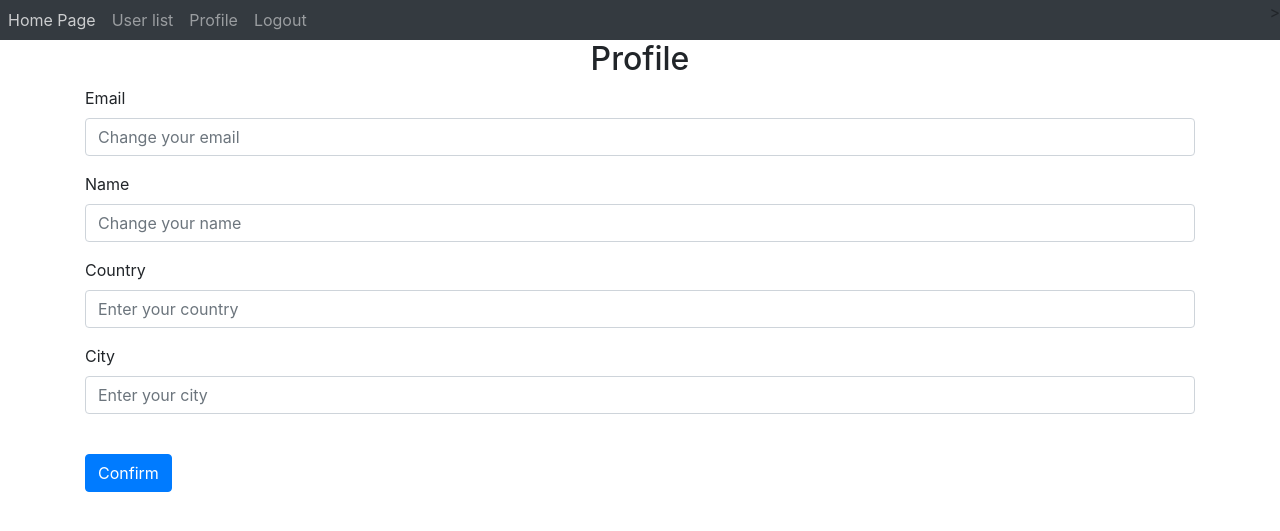
After one commit to Gamattowicz/Flask_Website, a Flask app: page /profile in a window 1280 px wide. The commit adds this page. Shown: the top 531 px of the page. Run offline with Flask 2, Linux system fonts and the light colour scheme; the visitor is signed in with stand-in values (Sample User, id 1); some libraries are stand-ins or nearby versions.

Commit message:
add users profiles

```diff
--- a/website/templates/base.html
+++ b/website/templates/base.html
@@ -18,6 +18,7 @@
                 {% if user.is_authenticated %}
                 <a class="nav-item nav-link" id="home" href="/">Home Page</a>
                 <a class="nav-item nav-link" id="userlist" href="/user-list">User list</a>
+                <a class="nav-item nav-link" id="profile" href="/profile">Profile</a>
                 <a class="nav-item nav-link" id="logout" href="/logout">Logout</a>
                 {% else %}
                 <a class="nav-item nav-link" id="login" href="/login">Login</a>
--- /dev/null
+++ b/website/templates/profile.html
@@ -0,0 +1,30 @@
+{% extends 'base.html' %}
+{% block title %}Profile{% endblock %}
+
+{% block content %}
+<form method="POST">
+    <h2 align="center">Profile</h2>
+    <div class="form-group">
+        <label for="email">Email</label>
+        <input type="email" class="form-control" id="email" name="email" placeholder="Change your email">
+    </div>
+    <div class="form-group">
+        <label for="name">Name</label>
+        <input type="text" class="form-control" id="name" name="name" placeholder="Change your name">
+    </div>
+    <div class="form-group">
+        <label for="country">Country</label>
+        <input type="text" class="form-control" id="country" name="country" placeholder="Enter your country">
+    </div>
+    <div class="form-group">
+        <label for="city">City</label>
+        <input type="text" class="form-control" id="city" name="city" placeholder="Enter your city">
+    </div>
+    <br>
+    <button type="submit" class="btn btn-primary">Confirm</button>
+</form>
+
+
+
+</ul>
+{% endblock %}
--- a/website/templates/user_list.html
+++ b/website/templates/user_list.html
@@ -3,7 +3,7 @@
 
 {% block content %}
 <h1 align="center">User list</h1>
-<ul class="list-group list-group-flush" id="notes">
+<ul class="list-group list-group-flush" id="userlist">
     <div class="container">
         <div class="row">
             <div class="col">User ID</div>
--- a/website/views.py
+++ b/website/views.py
@@ -1,4 +1,5 @@
-from flask import Blueprint, render_template, request, flash, jsonify
+from flask import Blueprint, render_template, request, flash, jsonify, \
+    redirect, url_for
 from flask_login import login_required, current_user
 from .models import Note, User
 from . import db
@@ -54,3 +55,43 @@ def delete_user():
         flash('User created successfully!', category='success')
 
     return jsonify({})
+
+
+@views.route('/profile', methods=['GET', 'POST'])
+@login_required
+def profile():
+    if request.method == 'POST':
+        email = request.form.get('email')
+        name = request.form.get('name')
+        country = request.form.get('country')
+        city = request.form.get('city')
+
+        user = User.query.filter_by(email=current_user.email).first()
+        if email == user.email:
+            flash('Emails are the same!', category='error')
+        elif len(email) < 5:
+            flash('Email is too short! Must be greater than 4 characters.',
+                  category='error')
+        elif name == user.name:
+            flash('Names are the same!', category='error')
+        elif len(name) < 2:
+            flash('Name is too short! Must be greater than 1 character.',
+                  category='error')
+        elif country == user.country:
+            flash('Countries are the same!', category='error')
+        elif len(country) < 2:
+            flash('Country is not correct', category='error')
+        elif city == user.city:
+            flash('Cities are the same!', category='error')
+        elif len(city) < 2:
+            flash('City is not correct', category='error')
+        else:
+            user.email = email
+            user.name = name
+            user.country = country
+            user.city = city
+            db.session.commit()
+            flash('Profile has been updated!', category='success')
+            return redirect(url_for('views.home'))
+
+    return render_template('profile.html', user=current_user)
```
